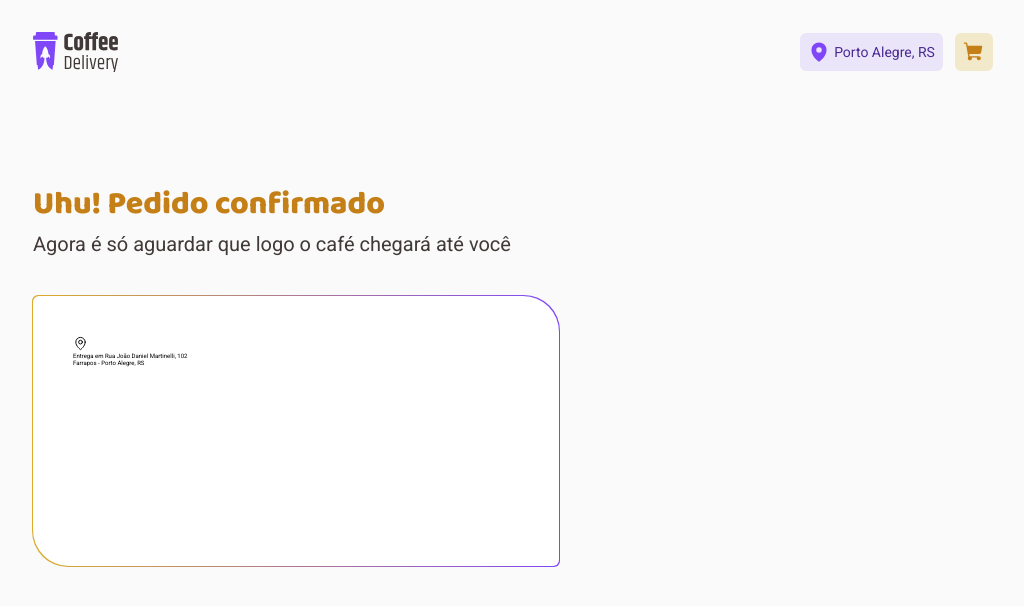
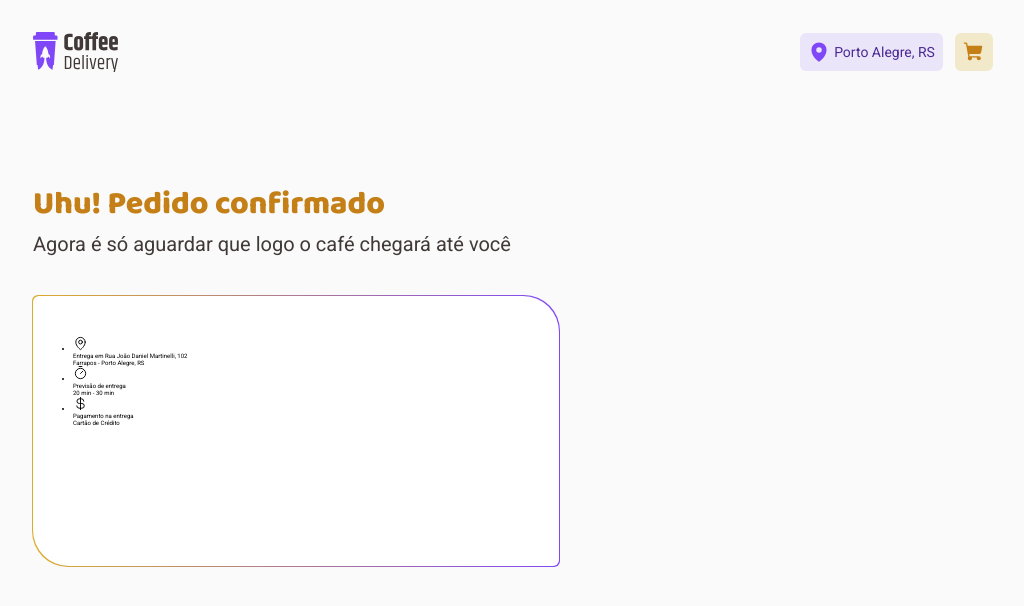
Before and after one commit to leticea/coffee-delivery, a React (Vite) app: page /success in a window 1280 px wide. Shown: the top 606 px of the page, without its empty margins (127-1151 px from the left). Built offline with nearby package versions, Linux system fonts and the light colour scheme.

Commit message:
feat(success): OrderInfoWithIcon border styles

```diff
--- a/src/pages/Success/index.tsx
+++ b/src/pages/Success/index.tsx
@@ -1,20 +1,36 @@
-import { OrderInfo, Title } from "./styles";
-import { MapPin } from "phosphor-react";
+import { OrderInfo, OrderInfoWithIcon, Title } from "./styles";
+import { CurrencyDollar, MapPin, Timer } from "phosphor-react";
 
 export function Success() {
   return (
     <>
       <Title>
         <p className="bold">Uhu! Pedido confirmado</p>
-        <p className="normal">Agora é só aguardar que logo o café chegará até você</p>
+        <p className="normal">
+          Agora é só aguardar que logo o café chegará até você
+        </p>
       </Title>
 
       <OrderInfo>
-        <section>
+        <OrderInfoWithIcon>
           <MapPin size={15} />
-          <p>Entrega em Rua João Daniel Martinelli, 102</p>
+          <p>
+            Entrega em <span>Rua João Daniel Martinelli, 102</span>
+          </p>
           <p>Farrapos - Porto Alegre, RS</p>
-        </section>
+        </OrderInfoWithIcon>
+
+        <OrderInfoWithIcon>
+          <Timer size={15} />
+          <p>Previsão de entrega</p>
+          <span>20 min - 30 min</span>
+        </OrderInfoWithIcon>
+
+        <OrderInfoWithIcon>
+          <CurrencyDollar size={15} />
+          <p>Pagamento na entrega</p>
+          <span>Cartão de Crédito</span>
+        </OrderInfoWithIcon>
       </OrderInfo>
     </>
   );
--- a/src/pages/Success/styles.ts
+++ b/src/pages/Success/styles.ts
@@ -25,7 +25,7 @@ export const Title = styled.div`
   //border: 1px solid red;
 `;
 
-export const OrderInfo = styled.div`
+export const OrderInfo = styled.ul`
   width: 526px;
   height: 270px;
   border-radius: 6px 36px;
@@ -51,3 +51,7 @@ export const OrderInfo = styled.div`
     border-radius: 6px 36px;
   }
 `;
+
+export const OrderInfoWithIcon = styled.li`
+
+`
```
